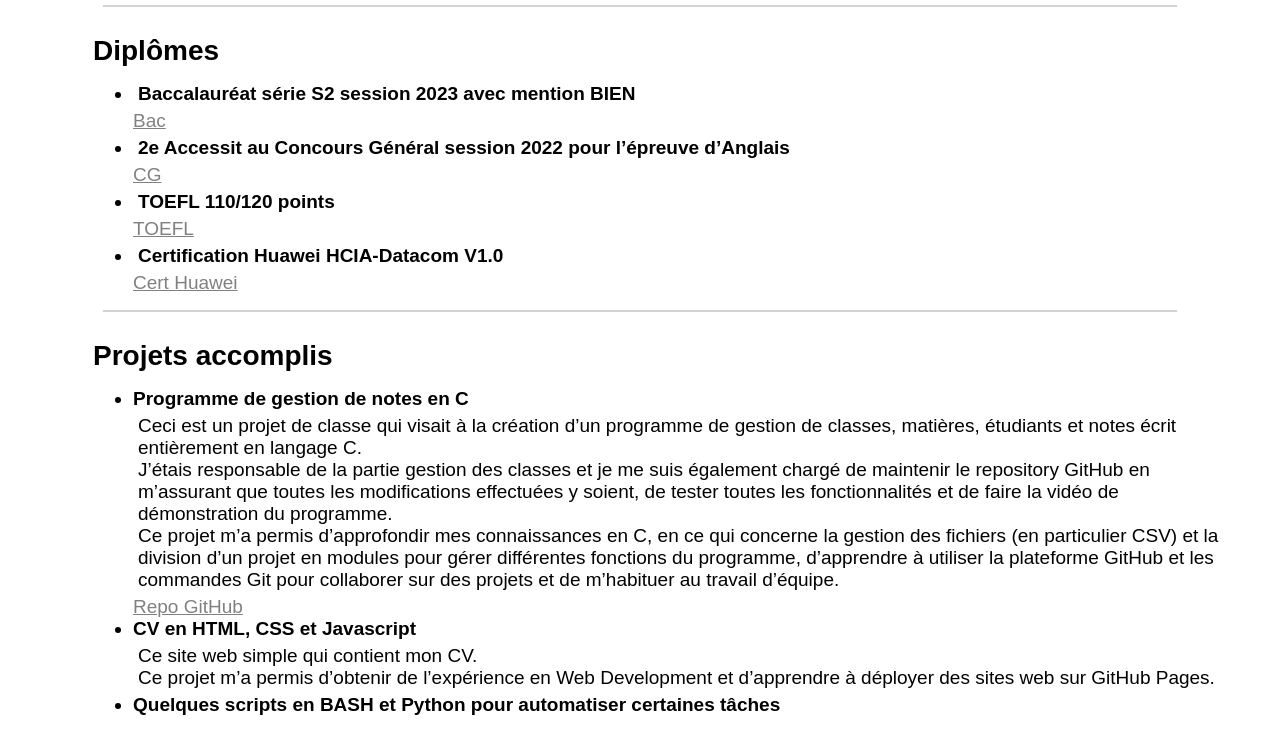
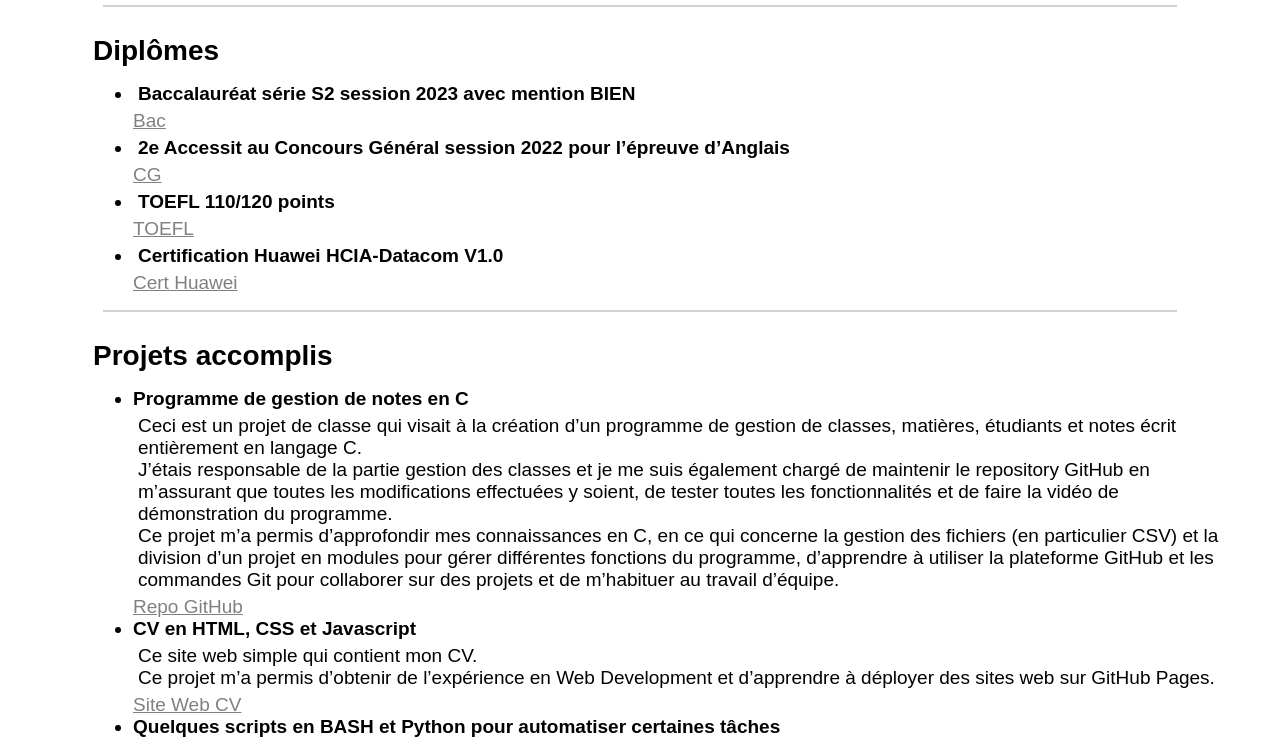
Before and after one commit to br1mald/br1mald.github.io, a plain HTML site: page index.html in a window 1280 px wide. Shown: the part 582-1336 px from the top of the page. Before the commit the page ends 1314 px from the top, so only its background shows below. Drawn offline with Linux system fonts and the light colour scheme.

Commit message:
Added personal site URL

```diff
--- a/index.html
+++ b/index.html
@@ -178,6 +178,7 @@
                         Development et d’apprendre à déployer des sites web sur
                         GitHub Pages.
                     </p>
+                    <a href="https://br1mald.github.io/">Site Web CV</a>
                 </li>
                 <li>
                     <strong>
```
